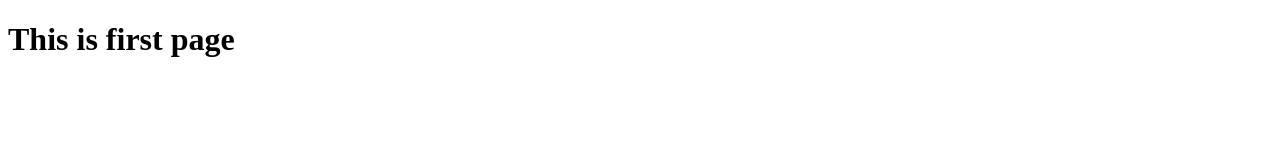
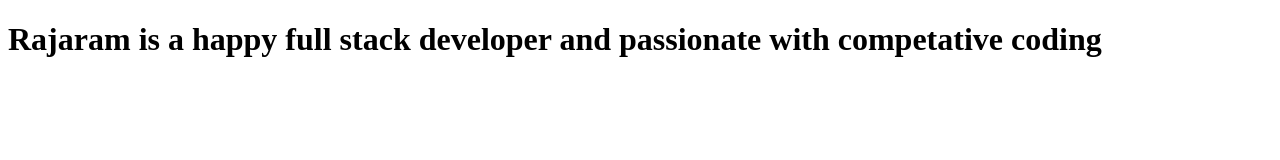
Before and after one commit to ArbitCode/asrajaram.github.io, a plain HTML site: page index.html in a window 1280 px wide. Drawn offline with Linux system fonts and the light colour scheme.

Commit message:
modified index.html

```diff
--- a/index.html
+++ b/index.html
@@ -4,6 +4,6 @@
         <title>AsRajaram personal site</title>
     </head>
     <body>
-        <h1>This is first page</h1>
+        <h1>Rajaram is a happy full stack developer and passionate with competative coding </h1>
     </body>
 </html>
```
